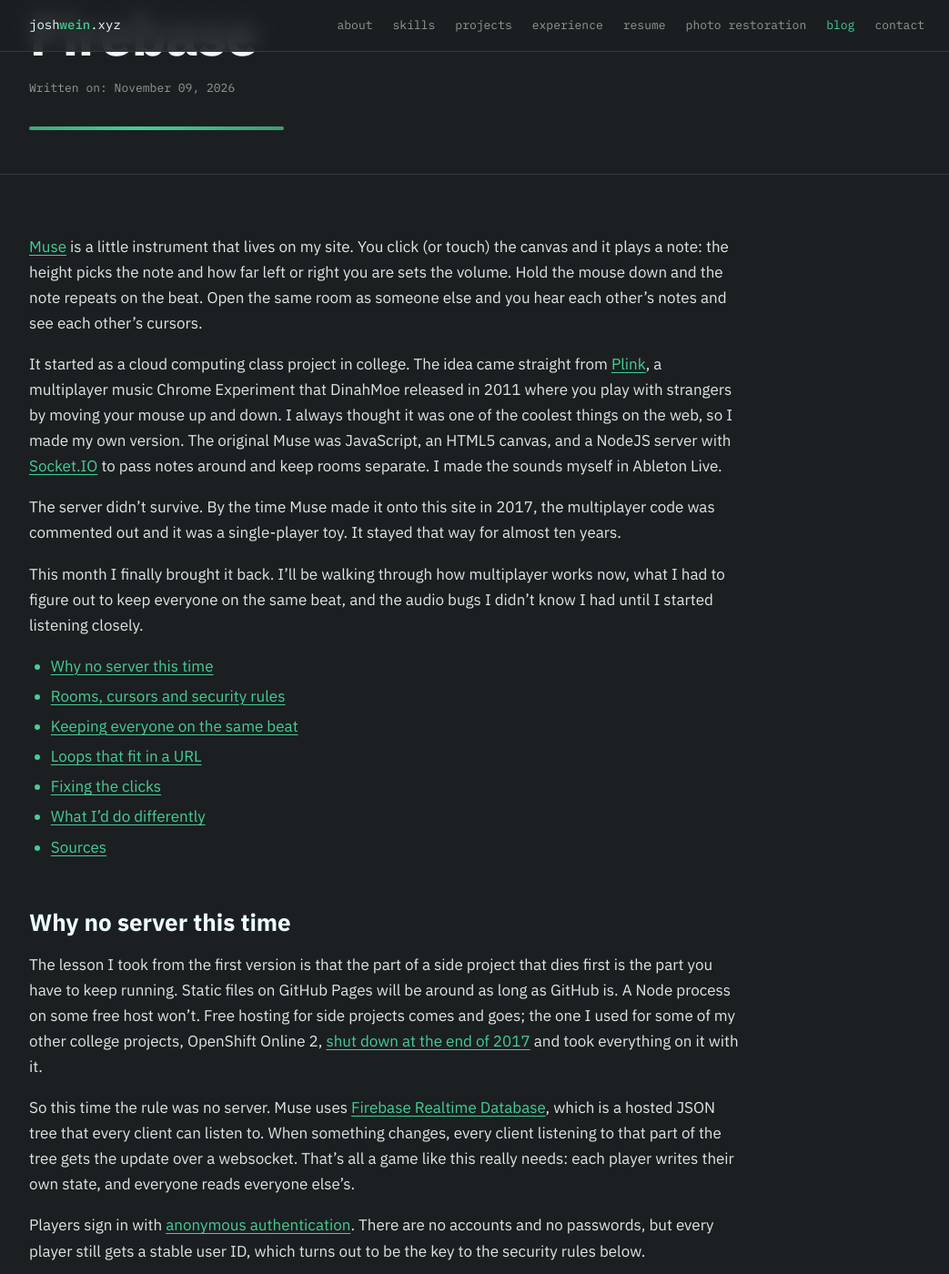
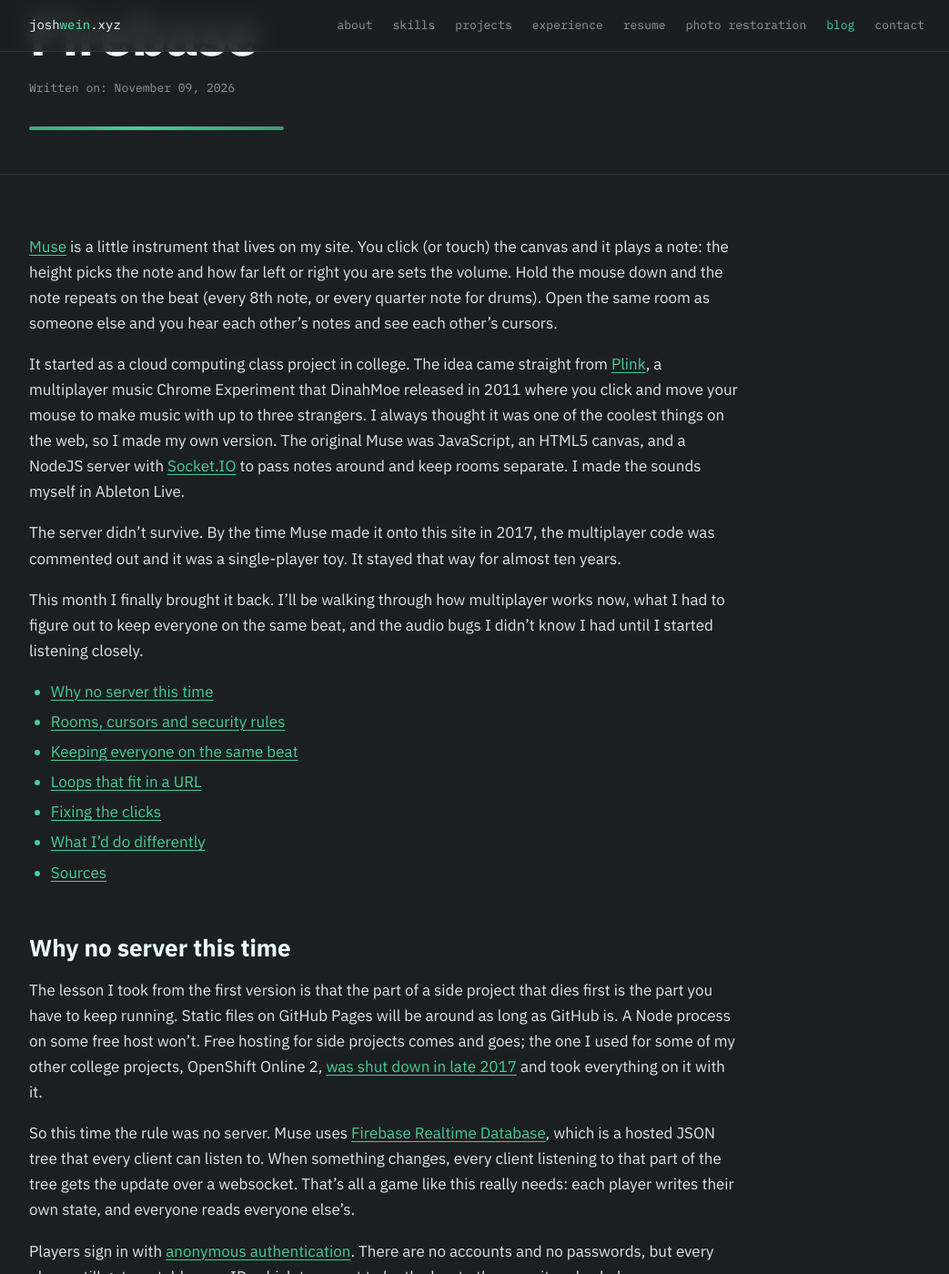
Before and after one commit to JoshWein/blog, a Jekyll site: the page built from _posts/2026-11-09-muse-multiplayer.md, in a window 1280 px wide and 1400 px high, scrolled down 283 px. Shown: the whole window at 91% size, without its empty margins (116-1159 px from the left). Built offline with Jekyll 4.4.1, drawn with Linux system fonts in a browser that asks for light colours; comment, search, counter and statistics services are not loaded; some of the changed text lies outside the part shown.

Commit message:
Muse post: tighten wording from review (OpenShift date, Plink, latency, beat)
Co-Authored-By: Claude Opus 5.5 <noreply@anthropic.com>
Claude-Session: https://claude.ai/code/session_01HtAirnAPbjwmoVhGENbF7p

```diff
--- a/_posts/2026-11-09-muse-multiplayer.md
+++ b/_posts/2026-11-09-muse-multiplayer.md
@@ -6,9 +6,9 @@ description: 'Muse started as a college cloud computing project: a multiplayer i
 
 <div id="top"></div>
 
-[Muse](https://www.joshwein.xyz/muse/app.html) is a little instrument that lives on my site. You click (or touch) the canvas and it plays a note: the height picks the note and how far left or right you are sets the volume. Hold the mouse down and the note repeats on the beat. Open the same room as someone else and you hear each other's notes and see each other's cursors.
+[Muse](https://www.joshwein.xyz/muse/app.html) is a little instrument that lives on my site. You click (or touch) the canvas and it plays a note: the height picks the note and how far left or right you are sets the volume. Hold the mouse down and the note repeats on the beat (every 8th note, or every quarter note for drums). Open the same room as someone else and you hear each other's notes and see each other's cursors.
 
-It started as a cloud computing class project in college. The idea came straight from [Plink](https://experiments.withgoogle.com/plink-multiplayer-music-experience), a multiplayer music Chrome Experiment that DinahMoe released in 2011 where you play with strangers by moving your mouse up and down. I always thought it was one of the coolest things on the web, so I made my own version. The original Muse was JavaScript, an HTML5 canvas, and a NodeJS server with [Socket.IO](https://socket.io/docs/v4/rooms/) to pass notes around and keep rooms separate. I made the sounds myself in Ableton Live.
+It started as a cloud computing class project in college. The idea came straight from [Plink](https://experiments.withgoogle.com/plink-multiplayer-music-experience), a multiplayer music Chrome Experiment that DinahMoe released in 2011 where you click and move your mouse to make music with up to three strangers. I always thought it was one of the coolest things on the web, so I made my own version. The original Muse was JavaScript, an HTML5 canvas, and a NodeJS server with [Socket.IO](https://socket.io/docs/v4/rooms/) to pass notes around and keep rooms separate. I made the sounds myself in Ableton Live.
 
 The server didn't survive. By the time Muse made it onto this site in 2017, the multiplayer code was commented out and it was a single-player toy. It stayed that way for almost ten years.
 
@@ -24,7 +24,7 @@ This month I finally brought it back. I'll be walking through how multiplayer wo
 
 ## Why no server this time
 
-The lesson I took from the first version is that the part of a side project that dies first is the part you have to keep running. Static files on GitHub Pages will be around as long as GitHub is. A Node process on some free host won't. Free hosting for side projects comes and goes; the one I used for some of my other college projects, OpenShift Online 2, [shut down at the end of 2017](https://www.redhat.com/en/blog/migrate-to-v3-v2-eol) and took everything on it with it.
+The lesson I took from the first version is that the part of a side project that dies first is the part you have to keep running. Static files on GitHub Pages will be around as long as GitHub is. A Node process on some free host won't. Free hosting for side projects comes and goes; the one I used for some of my other college projects, OpenShift Online 2, [was shut down in late 2017](https://www.redhat.com/en/blog/migrate-to-v3-v2-eol) and took everything on it with it.
 
 So this time the rule was no server. Muse uses [Firebase Realtime Database](https://firebase.google.com/docs/database), which is a hosted JSON tree that every client can listen to. When something changes, every client listening to that part of the tree gets the update over a websocket. That's all a game like this really needs: each player writes their own state, and everyone reads everyone else's.
 
@@ -58,7 +58,7 @@ The scary part of having no server is that every client talks straight to the da
 }
 {% endhighlight %}
 
-Every field gets a type and range check, and the `$other` rule rejects any field I didn't plan for. It's the same idea as validating input on a server, except the database does it for you.
+The real rule also requires you to be a member of the room before you can write. Every field gets a type and range check, and the `$other` rule rejects any field I didn't plan for. It's the same idea as validating input on a server, except the database does it for you.
 
 A room holds 8 players. Everyone else who joins watches and waits in line. There's no server to decide who's next, so every client sorts the room's members by the time they joined and comes up with the same queue on its own. The first 8 play, and when someone leaves, the next person in line moves up. Watchers don't write cursor data, so a big crowd doesn't mean a big download.
 
@@ -149,7 +149,7 @@ While I was in there I added a few instruments that don't use samples at all. Th
 
 If I were starting from scratch I'd change how notes are timed. Right now the beat uses `setTimeout`, which runs on the main thread, so if the browser is busy drawing the visualizer or collecting garbage, a beat can land a few milliseconds late. Chris Wilson's article ["A tale of two clocks"](https://web.dev/articles/audio-scheduling) explains the better approach: use a timer only to look a little ahead, and schedule the actual notes on the audio clock (`AudioContext.currentTime`), which runs on its own thread and doesn't drift. It's the standard way to build a sequencer in the browser and it's next on my list.
 
-The other thing worth calling out is that other players' notes play when they arrive, so you hear them about one network round trip late. For a jam toy it's fine, since held notes snap to the shared beat anyway. A real online band app would need a lot more than this.
+The other thing worth calling out is that other players' notes play when they arrive, so you hear them a little late: the trip through Firebase plus up to 66 ms of send throttling. For a jam toy it's fine, since held notes snap to the shared beat anyway. A real online band app would need a lot more than this.
 
 The bigger takeaway for me wasn't technical though. The first version of Muse died because it needed something I had to keep running. This version is static files and a hosted database with rules, and I expect it to still be working in another ten years. Come [play](https://www.joshwein.xyz/muse/app.html#lobby) and see if anyone's in the lobby. The code is all [on GitHub](https://github.com/JoshWein/joshwein.github.io/tree/main/muse).
 
```
Also changed, not shown: other parts of _posts/2026-11-09-muse-multiplayer.md (+3 -3 lines).
